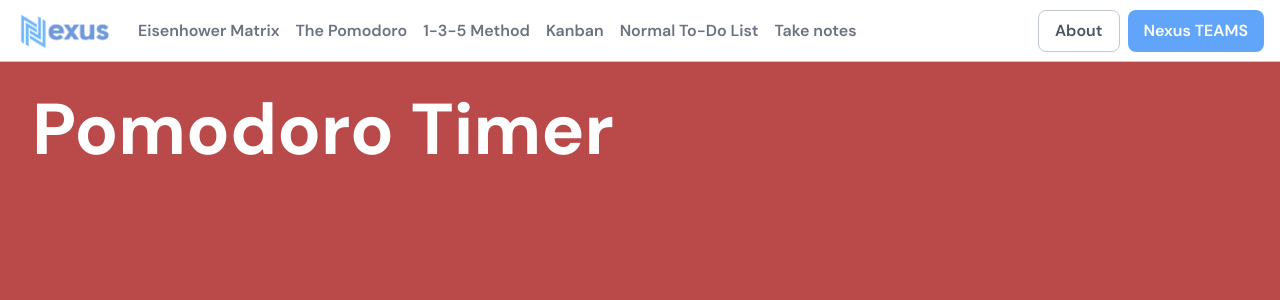
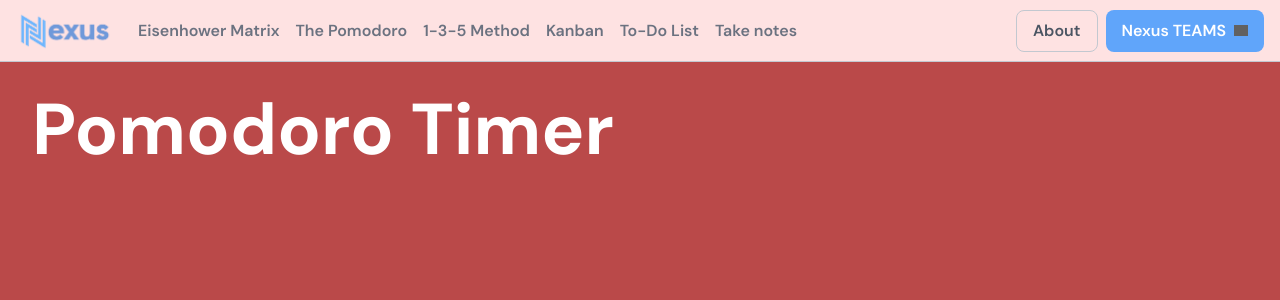
Before and after one commit to mrmcnguyen/nexus, a Next.js app: page /nexusME/pomodoro in a window 1280 px wide. Shown: the top 300 px of the page. Built offline with nearby package versions, Linux system fonts and the light colour scheme; grey boxes are pictures that could not be loaded.

Commit message:
Minor changes to Navbar color, added svg to navbar button

```diff
--- a/src/app/dashboard/Dashboard.jsx
+++ b/src/app/dashboard/Dashboard.jsx
@@ -80,7 +80,7 @@ export default function Dashboard() {
                         </Link>
                     </div>
                     <div className="flex flex-col">
-                        <h2 className="text-left text-4xl m-4 ml-0 mt-14">Quick Shortcuts</h2>
+                        <h2 className="text-left text-white text-4xl m-4 ml-0 mt-14">Quick Shortcuts</h2>
                         <div className="grid grid-cols-2 gap-4">
                     <Link href={'./nexusME/pomodoro'} className="p-8 text-white transition duration-200 bg-red-300 flex flex-row rounded-xl hover:shadow-lg hover:shadow-red-300">
                             <Image
--- a/src/app/nexusME/Navbar.js
+++ b/src/app/nexusME/Navbar.js
@@ -28,7 +28,7 @@ const frameworks = [
     link: "/nexusME/kanban",
   },
   {
-    name: "Normal To-Do List",
+    name: "To-Do List",
     description: "Create a normal daily To-Do list to breeze through your tasks.",
     link: "/nexusME/to-do-list",
   },
@@ -41,7 +41,7 @@ const frameworks = [
 
 export default function Navbar({ page }) {
   return (
-    <nav className={`pt-1 pb-1 h-1/5 flex flex-row items-center border-b border-[#c2c8d0] ${dmSans.className}`}>
+    <nav className={`pt-1 pb-1 h-1/5 flex flex-row items-center border-b border-[#c2c8d0] ${dmSans.className} ${page === '/nexusME/pomodoro' ? 'bg-red-100' : ''}`}>
       {/* Logo */}
       <Link href="/dashboard">
         <Image
@@ -73,8 +73,14 @@ export default function Navbar({ page }) {
       <button className="px-4 py-2 mr-2 text-gray-600 transition duration-200 border border-[#c2c8d0] align-middle font-semibold rounded-lg hover:bg-gray-300">
 About
         </button>
-        <button className="px-4 py-2 align-middle transition duration-200 bg-blue-400 text-white font-semibold rounded-lg hover:bg-blue-300">
-Nexus TEAMS
+        <button className="flex flex-row px-4 py-2 align-middle items-center transition duration-200 bg-blue-400 text-white font-semibold rounded-lg hover:bg-blue-300">
+Nexus TEAMS<Image
+    src="/newTab.svg"
+    className="ml-2 filter invert"
+    width={14}
+    height={14}
+    priority
+  />
         </button>
       </div>
     </nav>
--- a/src/app/nexusME/chooseAFramework/page.js
+++ b/src/app/nexusME/chooseAFramework/page.js
@@ -18,27 +18,27 @@ export default function ChooseFramework() {
       {
         name: "The Pomodoro",
         description: "Work in short, focused intervals, followed by brief breaks to enhance focus and productivity.",
-        link: "/pomodoro",
+        link: "/nexusME/pomodoro",
       },
       {
         name: "1-3-5 Method",
         description: "Focus on 1 big task, 3 medium tasks, and 5 small tasks each day.",
-        link: "/1-3-5",
+        link: "/nexusME/1-3-5",
       },
       {
         name: "Kanban",
         description: "Visualize tasks using a board and limit work in progress.",
-        link: "/kanban",
+        link: "/nexusME/kanban",
       },
       {
-        name: "Normal To-Do List",
+        name: "To-Do List",
         description: "Create a normal daily To-Do list to breeze through your tasks.",
-        link: "/to-do-list",
+        link: "/nexusME/to-do-list",
       },
       {
         name: "Take notes",
         description: "Map out your thoughts and ideas.",
-        link: "/mindMap",
+        link: "/nexusME/mindMap",
       },
     ];
 
```
